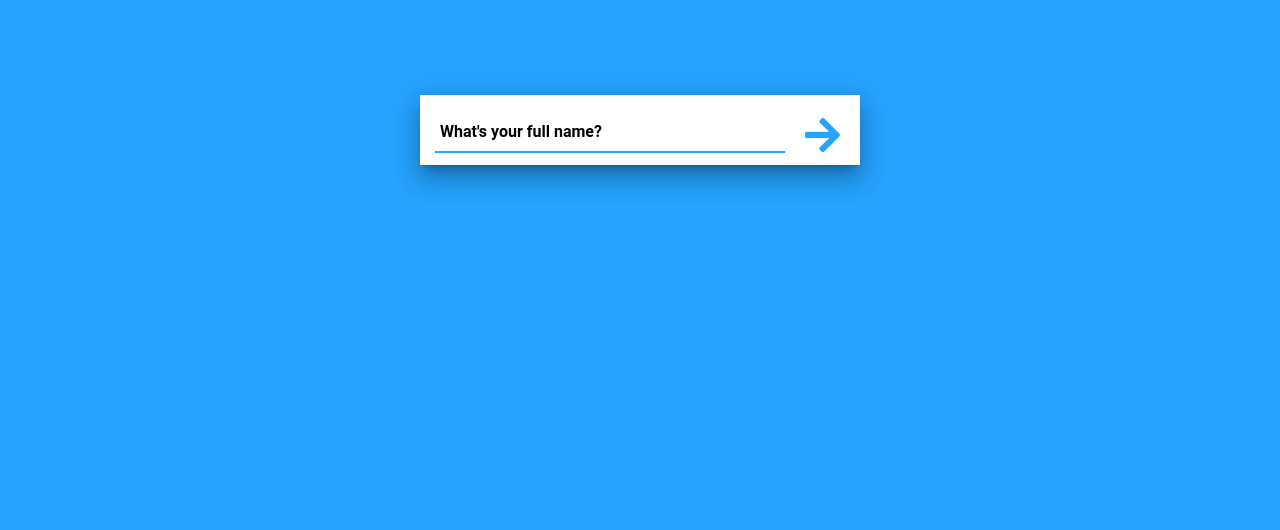
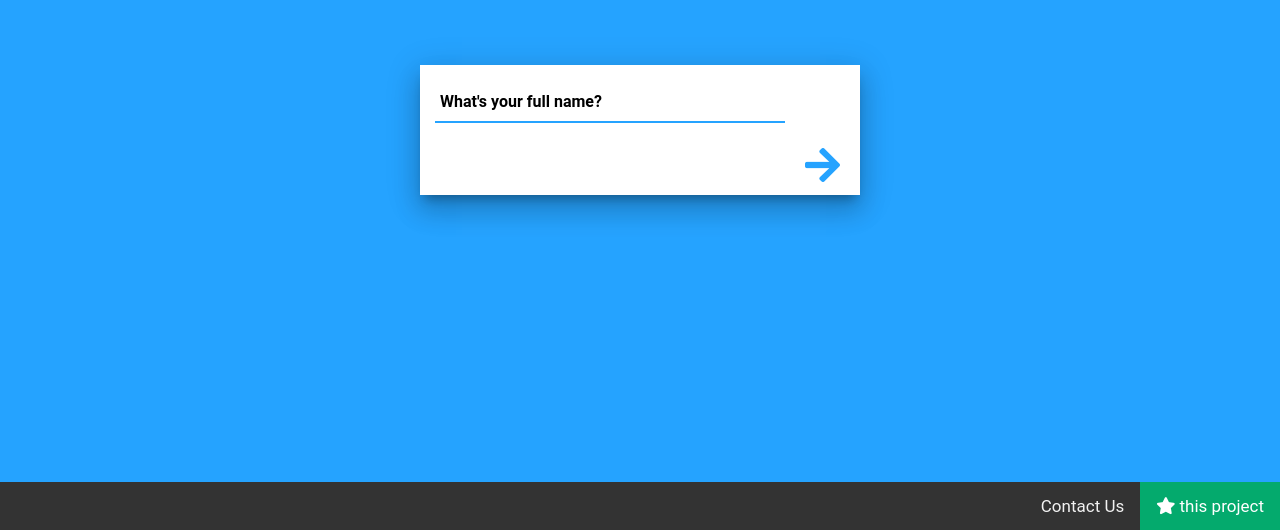
Before and after one commit to Akshattekriwal01/newgrad2022, a website: page public/index.html in a window 1280 px wide. Shown: the part 270-800 px from the top of the page. Drawn offline with nearby package versions, Linux system fonts and the light colour scheme.

Commit message:
added error and bottom bar

```diff
--- a/public/index.html
+++ b/public/index.html
@@ -39,13 +39,11 @@
     <i id="progressButton" class="fas fa-arrow-right next"></i>
 
     <div id="inputContainer">
-
       <input id="inputField" required autofocus />
       <label id="inputLabel"></label>
       <div id="inputProgress"></div>
-
-
     </div>
+    <div id = "errorbox"></div>
 
           <div id="wrapper">
           <button type="button" id="myBtn" class="btnDisable" disabled >Resend OTP</button><br>
@@ -54,6 +52,11 @@
     </div>
 
   </div>
+</div>
+<div class="navbar">
+  <a href="#home" class="active"><i class="fas fa-star"></i> this project</a>
+  <!-- <a href="#news">News</a> -->
+  <a href="#contact" class="contact">Contact Us</a>
 </div>
 
 
--- a/public/index.js
+++ b/public/index.js
@@ -76,6 +76,7 @@ var questions = [
           try{
            await registerUser(questions[0].value, questions[1].value);
           }catch(error){
+              showError(error);
               console.log(error);
               wrong();
               return;
@@ -86,6 +87,7 @@ var questions = [
             await verifyOTP(questions[1].value,questions[2].value);
             console.log("here 1");
           }catch(error){
+            showError(error);
             console.log(error);
             wrong();
             return;
@@ -123,6 +125,7 @@ var questions = [
             }
                resolve("success");
             }catch(error){
+                showError(error);
                 reject ("Some Error occured");
             }
     });
@@ -257,3 +260,7 @@ function countDown() {
 
   }, 1000);
 }
+
+function showError(error){
+  document.getElementById("errorbox").innerHTML = error ;
+}
--- a/public/stylesheets/index.css
+++ b/public/stylesheets/index.css
@@ -168,3 +168,47 @@ button {
     margin-bottom: 10px;
   margin-top: 10px;
 }
+
+.navbar {
+  background-color: #333;
+  overflow: hidden;
+  position: fixed;
+  bottom: 0;
+  width: 100%;
+}
+
+/* Style the links inside the navigation bar */
+.navbar a {
+  float: left;
+  display: block;
+  color: #f2f2f2;
+  text-align: center;
+  padding: 14px 16px;
+  text-decoration: none;
+  font-size: 17px;
+  float: right;
+}
+
+/* Change the color of links on hover */
+.navbar a:hover {
+  background-color: #ddd;
+  color: black;
+  float: right;
+}
+
+/* Add a color to the active/current link */
+.navbar a.active {
+  background-color: #04AA6D;
+  color: white;
+  float: right;
+}
+
+.contact{
+  float: right;
+}
+
+#errorbox{
+  padding: 20px;
+  margin: 10px;
+  color: red;
+}
```
Also changed, not shown: 1 other file.
